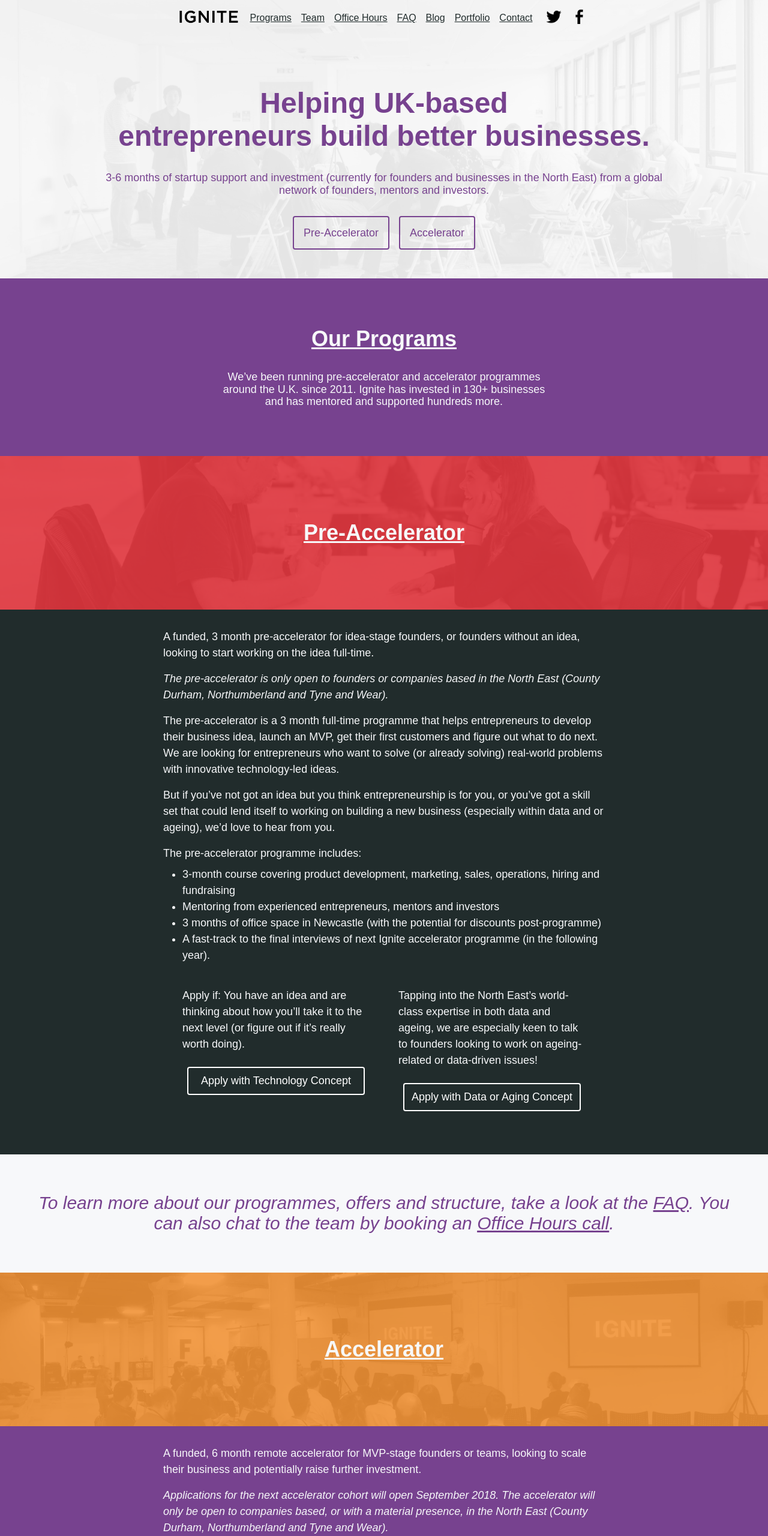
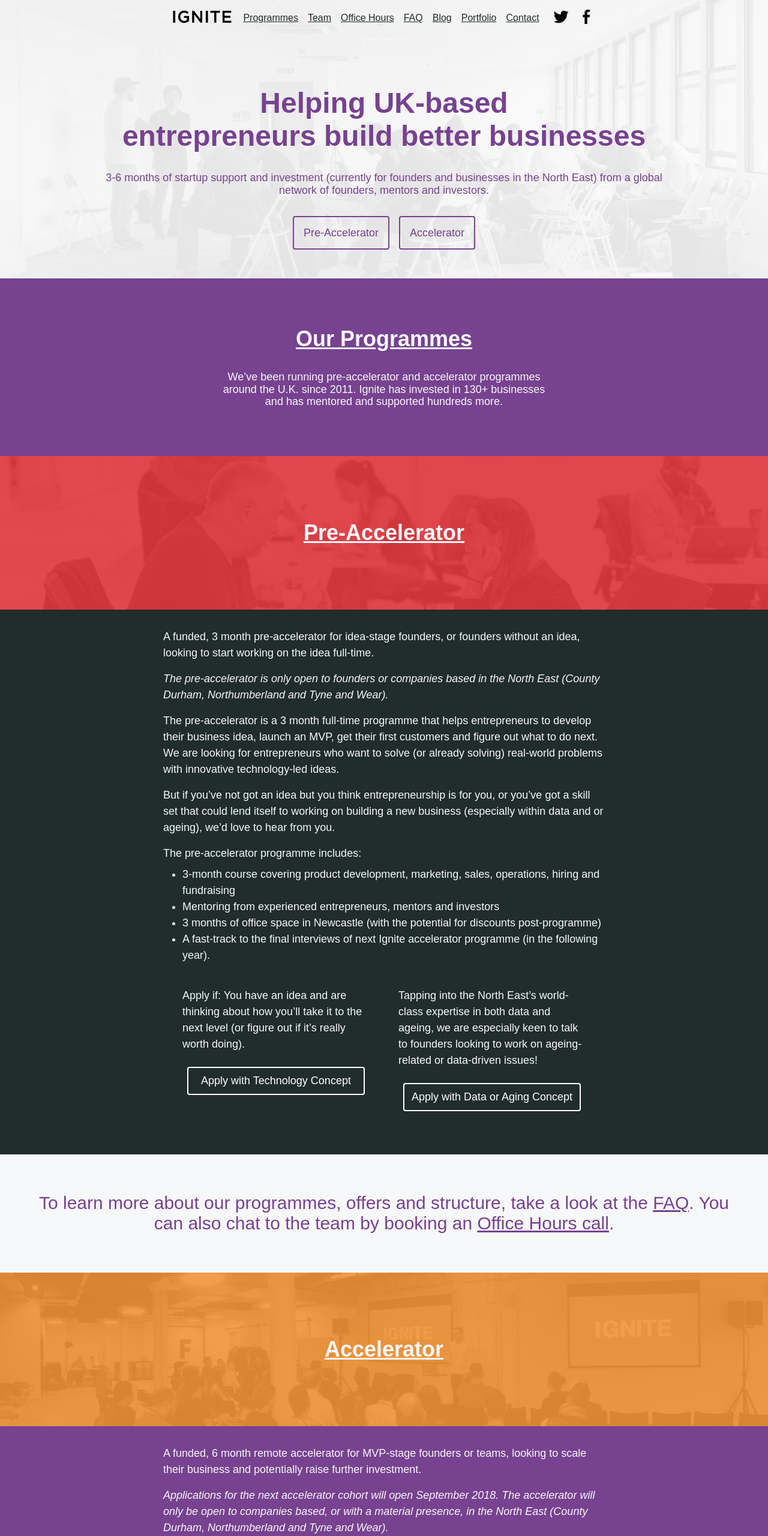
Before and after one commit to jasper-lyons/ignite.io, a website: page index.html in a window 1280 px wide. Shown: the top 2560 px of the page at 60% size. Drawn offline with Linux system fonts and the light colour scheme.

Commit message:
remove italics and add spacing to accelerator apply button

```diff
--- a/index.html
+++ b/index.html
@@ -61,7 +61,7 @@
       }
 
       .pre-accelerator-img {
-        background: center / cover no-repeat url("./images/pre-accelerator.jpg");
+        background: 50% 35% / cover no-repeat url("./images/pre-accelerator.jpg");
       }
 
       .accelerator-img {
@@ -117,7 +117,7 @@
           <a href="#">
             <img class="h-10 sm:filter-invert" src="./images/ignite.png" alt="Ignite Logo">
           </a>
-          <a class="p-2 text-ignite-white sm:text-ignite-black" href="#programs">Programs</a>
+          <a class="p-2 text-ignite-white sm:text-ignite-black" href="#programs">Programmes</a>
           <a class="p-2 text-ignite-white sm:text-ignite-black" href="#team">Team</a>
           <a class="p-2 text-ignite-white sm:text-ignite-black" href="./office-hours">Office Hours</a>
           <a class="p-2 text-ignite-white sm:text-ignite-black" href="./faq">FAQ</a>
@@ -137,7 +137,7 @@
             <img class="h-24 filter-invert" src="./images/ignite.png" alt="Ignite Logo">
           </a>
           <h1 class="p-1 sm:px-2 sm:py-8 max-w-xl m-auto text-3xl sm:text-5xl font-semibold">
-            Helping UK-based</br> entrepreneurs build better businesses.
+            Helping UK-based</br> entrepreneurs build better businesses
           </h1>
           <p class="py-4 sm:p-0 text-lg">
             3-6 months of startup support and investment (currently for founders and businesses in the North East) from a global network of founders, mentors and investors.
@@ -156,14 +156,12 @@
           </div>
         </div>
       </div>
-
-
     </header>
 
     <main>
     <section id="programs" class="p-8 text-center bg-ignite-purple text-ignite-white">
         <div class="sm:max-w-md sm:m-auto sm:p-8">
-          <h2 class="p-2 sm:p-4 text-4xl underline">Our Programs</h2>
+          <h2 class="p-2 sm:p-4 text-4xl underline">Our Programmes</h2>
           <p class="p-2 sm:p-4 text-lg">
           We’ve been running pre-accelerator and accelerator programmes around the U.K. since 2011. Ignite has invested in 130+ businesses and has mentored and supported hundreds more.
           </p>
@@ -248,7 +246,7 @@
     </section>
 
     <section class="text-center bg-ignite-white text-ignite-purple p-8">
-      <p class="p-4 sm:p-8 text-xl sm:text-3xl italic">
+      <p class="p-4 sm:p-8 text-xl sm:text-3xl">
       To learn more about our programmes, offers and structure, take a look at the <a href="./faq" class="text-ignite-purple">FAQ</a>.
       You can also chat to the team by booking an <a href="./office-hours" class="text-ignite-purple">Office Hours call</a>.
       </p>
@@ -284,7 +282,7 @@
           <p class="p-2">
             Apply if: You are a founding team of two or more, working full-time on your technology startup, and need help scaling and potentially raising further investment.
           </p>
-	  <div class="text-center p-1">
+	  <div class="text-center px-1 py-6">
 	    <a class="p-2 block border-2 border-white rounded text-white no-underline">
 	      Apply from September 2018
 	    </a>
@@ -302,7 +300,7 @@
           <img class="rounded-full" src="./images/application-step-1.png" alt="Headshot of Tristan Watson">
           <h3 class="p-2 text-3xl">1. Apply</h3>
           <p class="p-2">
-            The first step is to apply to join the Ignite programme.
+            The first step is to <a href="#apply">apply</a> to join the Ignite programme.
           </p>
         </div>
 
```
